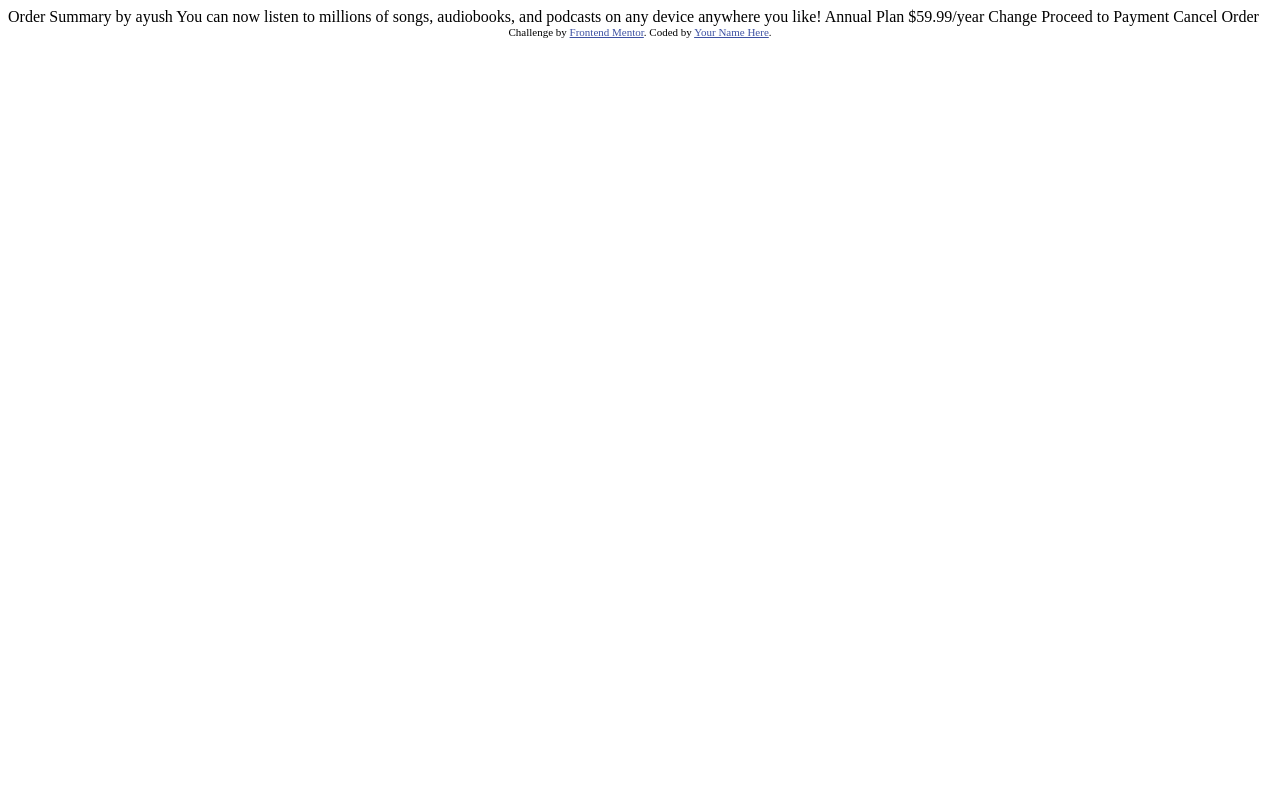
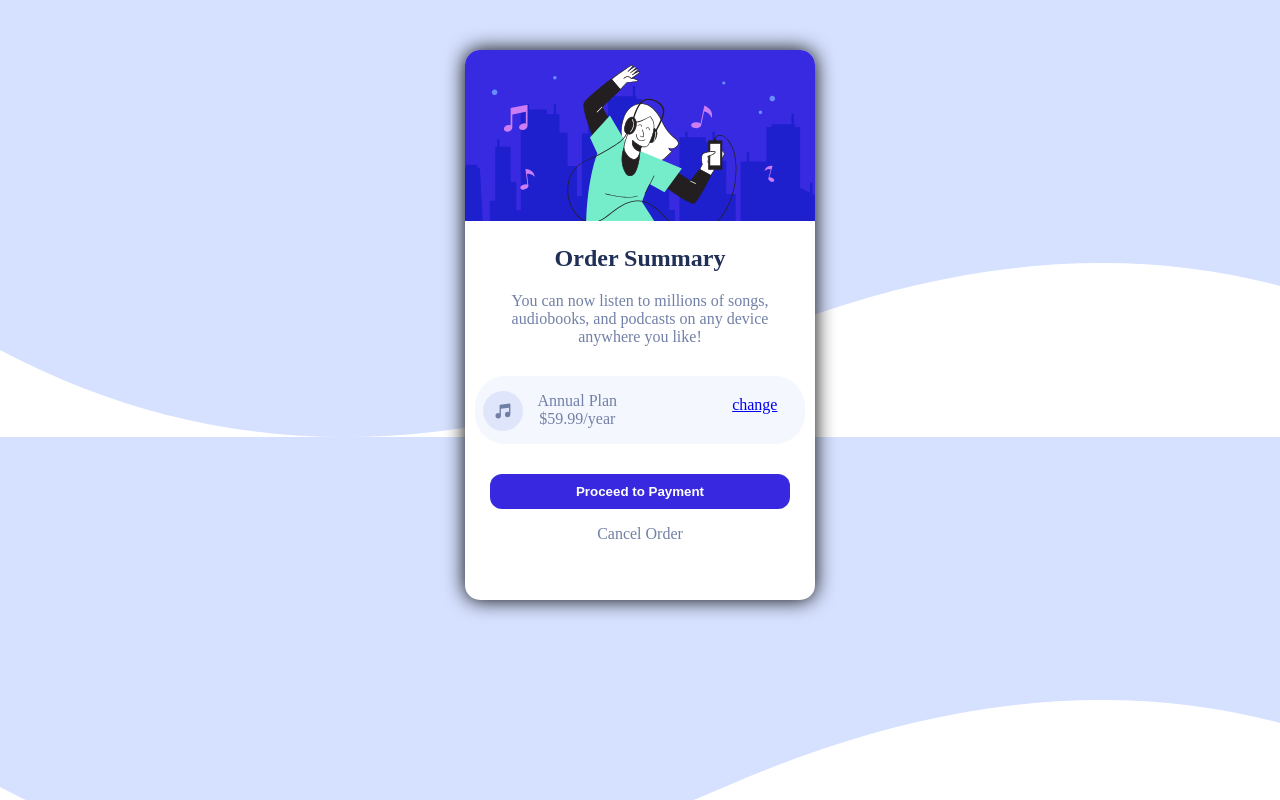
Before and after one commit to ayushprojects/order-summary, a plain HTML site: page index.html in a window 1280 px wide. Drawn offline with Linux system fonts and the light colour scheme.

Commit message:
commit changes

```diff
--- a/index.html
+++ b/index.html
@@ -5,33 +5,49 @@
   <meta name="viewport" content="width=device-width, initial-scale=1.0"> <!-- displays site properly based on user's device -->
 
   <link rel="icon" type="image/png" sizes="32x32" href="./images/favicon-32x32.png">
-
+  <link rel="stylesheet" href="style.css">
   <title>Frontend Mentor | Order summary card</title>
 
   <!-- Feel free to remove these styles or customise in your own stylesheet 👍 -->
-  <style>
-    .attribution { font-size: 11px; text-align: center; }
-    .attribution a { color: hsl(228, 45%, 44%); }
-  </style>
+
 </head>
 <body>
 
-  Order Summary by ayush
 
-  You can now listen to millions of songs, audiobooks, and podcasts on any
-  device anywhere you like!
+  <div class="card">
 
-  Annual Plan
-  $59.99/year
 
-  Change
+       <img src="images/illustration-hero.svg" alt="hero-image" id="hero-img">
 
-  Proceed to Payment
-  Cancel Order
 
-  <div class="attribution">
-    Challenge by <a href="https://www.frontendmentor.io?ref=challenge" target="_blank">Frontend Mentor</a>.
-    Coded by <a href="#">Your Name Here</a>.
+
+       <div class="sumry">
+                 <h2 id="od">Order Summary</h2>
+                 <p id="od1"> You can now listen to millions of songs, audiobooks, and podcasts on any
+                  device anywhere you like!</p>
+       </div>
+
+       <div class="plan">
+        <img src="images/icon-music.svg" alt="music-icon">
+
+        <p>Annual Plan<br>
+          $59.99/year</p>
+
+          <a href="/">change</a>
+          </div>
+          <!--button -->
+
+        <button id="btn">Proceed to Payment</button>
+
+        <p id="cancle">Cancel Order</p>
+
+
+
+
+
+
+
   </div>
+
 </body>
 </html>
--- /dev/null
+++ b/style.css
@@ -0,0 +1,86 @@
+body{
+    background-image: url("images/pattern-background-desktop.svg");
+    text-align: center;
+}
+
+.card{
+   background-color: white;
+    height: 550px;
+    width: 350px;
+    margin: auto;
+    margin-top: 50px;
+    margin-bottom: 50px;
+    border-radius: 15px;
+    box-shadow:0 0 20px ;
+
+}
+/* main div card css end*/
+
+#hero-img{
+    width: 350px;
+    border-top-right-radius: 15px;
+    border-top-left-radius: 15px;
+
+}
+
+.sumry {
+    margin-top: 3px;
+    text-align: center;
+
+}
+#od{
+    color: hsl(223, 47%, 23%);
+}
+#od1{
+    color: hsl(224, 23%, 55%);
+    text-align: center;
+    margin-left:10%;
+    margin-right: 10%;
+}
+
+/* order summary div end */
+
+
+.plan{
+
+     display: flex;
+     justify-content: space-around;
+     margin-top: 30px;
+     margin-bottom: 30px;
+     background-color: hsl(225, 100%, 98%);
+     margin-left: 10px;
+     margin-right: 10px;
+     border-radius: 30px;
+
+}
+.plan img{
+    height:40px;
+    margin-top: 15px;
+}
+.plan p{
+    margin-right: 100px;
+    color:hsl(224, 23%, 55%) ;
+}
+.plan a{
+         padding-top: 20px;
+         padding-right: 20px;
+}
+
+
+/* plan section end */
+
+
+#btn{
+
+    background-color:hsl(245, 75%, 52%);
+    color: white;
+    width: 300px;
+    border-radius: 12px;
+    padding: 10px;
+    border: none;
+    font-weight: bold;
+}
+
+#cancle{
+    color:hsl(224, 23%, 55%) ;
+}
```
